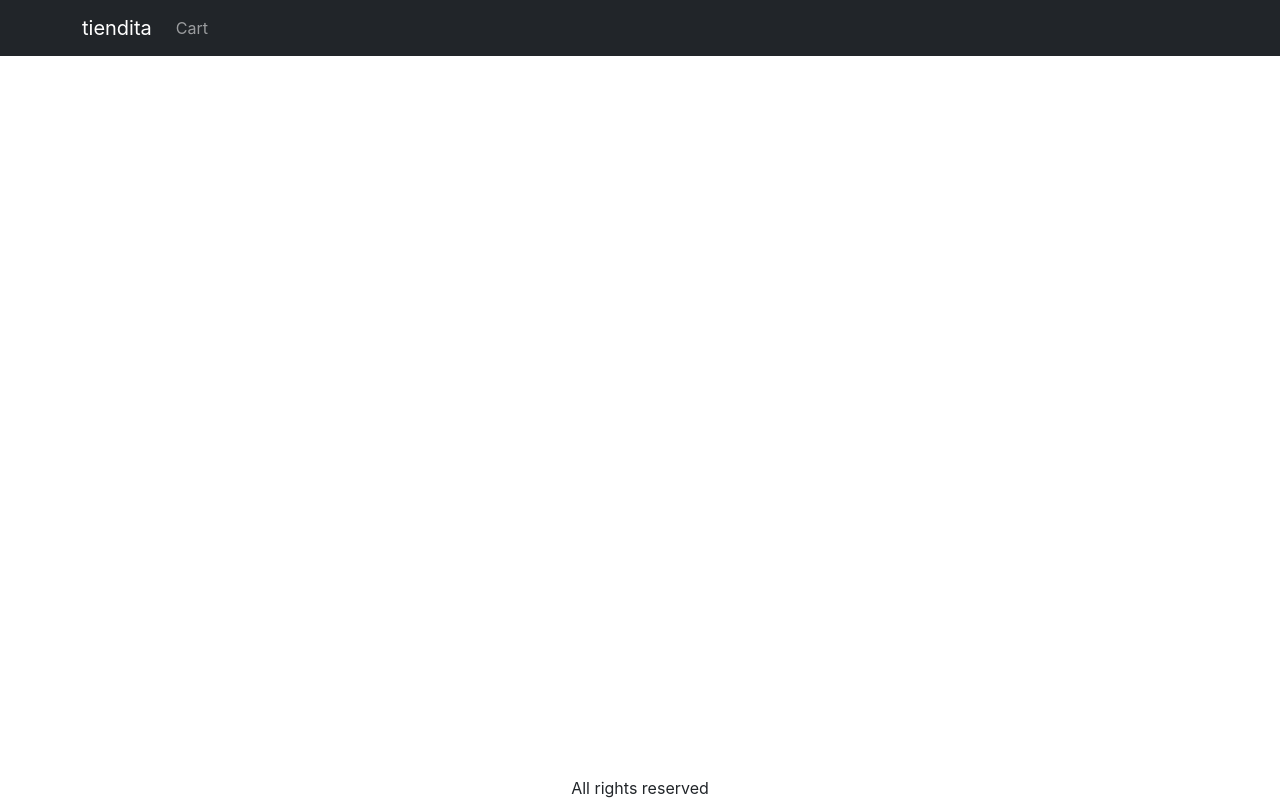
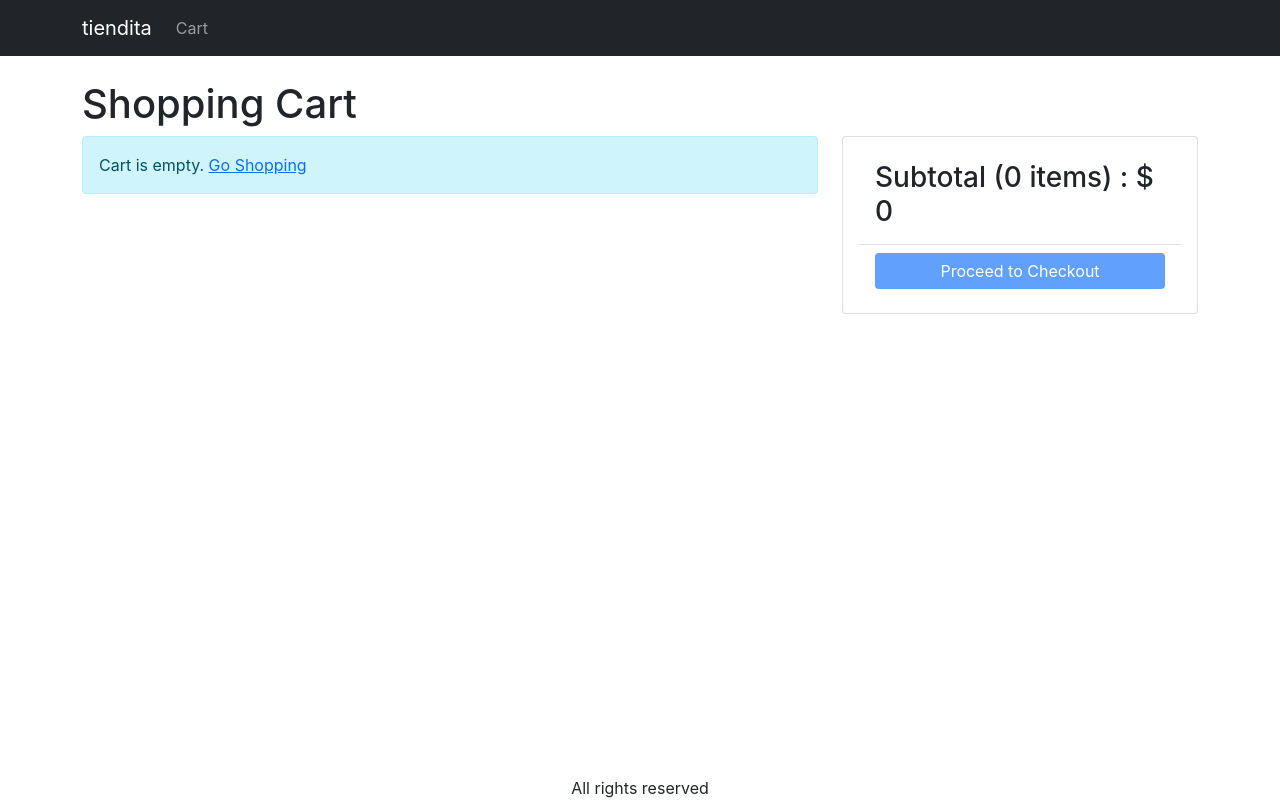
Before and after one commit to LulaZeta/tiendita-mern, a React (Create React App) app in the folder client/: page /cart in a window 1280 px wide. Built offline with nearby package versions, Linux system fonts and the light colour scheme.

Commit message:
V16 Create Cart Screen

```diff
--- a/client/src/App.js
+++ b/client/src/App.js
@@ -9,6 +9,7 @@
 import { Link } from 'react-router-dom';
 import { useContext } from 'react';
 import { Store } from './Store';
+import CartScreen from './screen/CartScreen';
 
 function App() {
   const { state } = useContext(Store);
@@ -40,6 +41,7 @@
           <Container className="mt-4">
             <Routes>
               <Route path="/product/:slug" element={<ProductScreen />} />
+              <Route path="/cart" element={<CartScreen />} />
               <Route path="/" element={<HomeScreen />} />
             </Routes>
           </Container>
--- a/client/src/index.css
+++ b/client/src/index.css
@@ -63,3 +63,8 @@
 .img-large {
   max-width: 100%;
 }
+
+/* --------- CArtScreen --------------- */
+.img-thumbnail {
+  height: 80px;
+}
--- /dev/null
+++ b/client/src/screen/CartScreen.js
@@ -0,0 +1,95 @@
+import React, { useContext } from 'react';
+import Col from 'react-bootstrap/Col';
+import ListGroup from 'react-bootstrap/ListGroup';
+import Row from 'react-bootstrap/Row';
+import Card from 'react-bootstrap/Card';
+import Button from 'react-bootstrap/Button';
+import { Helmet } from 'react-helmet-async';
+import { Link } from 'react-router-dom';
+import MessageBox from '../components/MessageBox';
+import { Store } from '../Store';
+
+const CartScreen = () => {
+  const { state, dispatch: ctxDispatch } = useContext(Store);
+  const {
+    cart: { cartItems },
+  } = state;
+
+  return (
+    <div>
+      <Helmet>
+        <title>Shopping Cart</title>
+      </Helmet>
+      <h1>Shopping Cart</h1>
+      <Row>
+        <Col md={8}>
+          {cartItems.length === 0 ? (
+            <MessageBox>
+              Cart is empty. <Link to="/">Go Shopping</Link>
+            </MessageBox>
+          ) : (
+            <ListGroup>
+              {cartItems.map((item) => (
+                <ListGroup.Item key={item._id}>
+                  <Row className="align-items-center">
+                    <Col md={4}>
+                      <img
+                        src={item.image}
+                        alt={item.name}
+                        className="img-fluid rounded img-thumbnail"
+                      ></img>{' '}
+                      <Link to={`/product/${item.slug}`}>{item.name}</Link>
+                    </Col>
+                    <Col md={3}>
+                      <Button variant="light" disabled={item.quantity === 1}>
+                        <i className="fas fa-minus-circle"></i>
+                      </Button>{' '}
+                      <span>{item.quantity}</span>{' '}
+                      <Button variant="light" disabled={item.quantity === 1}>
+                        <i className="fas fa-plus-circle"></i>
+                      </Button>
+                    </Col>
+                    <Col md={3}>${item.price}</Col>
+                    <Col md={2}>
+                      <Button variant="light">
+                        <i className="fas fa-trash"></i>
+                      </Button>
+                    </Col>
+                  </Row>
+                </ListGroup.Item>
+              ))}
+            </ListGroup>
+          )}
+        </Col>
+        <Col md={4}>
+          <Card>
+            <Card.Body>
+              <ListGroup variant="flush">
+                <ListGroup.Item>
+                  <h3>
+                    Subtotal ({cartItems.reduce((a, d) => a + d.quantity, 0)}{' '}
+                    items) : ${' '}
+                    {cartItems.reduce((a, d) => a + d.price * d.quantity, 0)}
+                  </h3>
+                </ListGroup.Item>
+                <ListGroup.Item>
+                  <div className="d-grid">
+                    <Button
+                      type="button"
+                      variant="primary"
+                      disabled={cartItems.length === 0}
+                    >
+                      Proceed to Checkout
+                    </Button>
+                  </div>
+                </ListGroup.Item>
+              </ListGroup>
+            </Card.Body>
+          </Card>
+        </Col>
+      </Row>
+    </div>
+  );
+};
+
+export default CartScreen;
--- a/client/src/screen/ProductScreen.js
+++ b/client/src/screen/ProductScreen.js
@@ -2,7 +2,7 @@
 import React, { useContext, useEffect, useReducer } from 'react';
 import Col from 'react-bootstrap/Col';
 import Row from 'react-bootstrap/Row';
-import { useParams } from 'react-router-dom';
+import { useNavigate, useParams } from 'react-router-dom';
 import Rating from '../components/Rating';
 import ListGroup from 'react-bootstrap/ListGroup';
 import Badge from 'react-bootstrap/Badge';
@@ -29,6 +29,7 @@
 
 const ProductScreen = () => {
   const params = useParams();
+  const navigate = useNavigate();
   const { slug } = params;
 
   const [{ loading, error, product }, dispatch] = useReducer(reducer, {
@@ -63,6 +64,7 @@
       type: 'CART_ADD_ITEM',
       payload: { ...product, quantity },
     });
+    navigate('/cart');
   };
 
   return loading ? (
```
Also changed, not shown: 1 other file (tests, documents, lock files or other folders).
